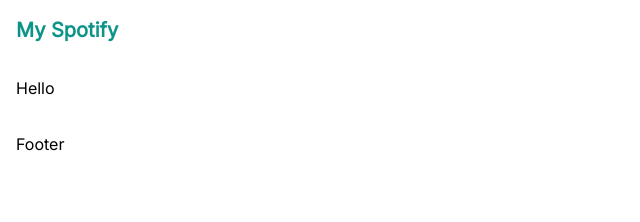
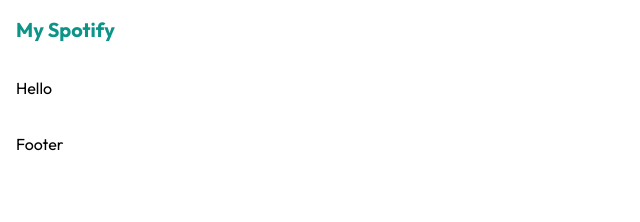
Before and after one commit to sozonome/my-spotify-nuxt, a Nuxt app: page / in a window 1280 px wide. Shown: the top 222 px of the page, without its empty margins (0-640 px from the left). Built offline with nearby package versions, Linux system fonts and the light colour scheme.

Commit message:
chore: setup tailwind and font

```diff
--- /dev/null
+++ b/assets/css/tailwind.css
@@ -0,0 +1,5 @@
+@import url("https://fonts.googleapis.com/css2?family=Outfit:wght@100..900&display=swap");
+
+@tailwind base;
+@tailwind components;
+@tailwind utilities;
--- a/nuxt.config.ts
+++ b/nuxt.config.ts
@@ -2,16 +2,8 @@ import { defineNuxtConfig } from "nuxt";
 
 // https://v3.nuxtjs.org/api/configuration/nuxt.config
 export default defineNuxtConfig({
-  modules: ["@nuxtjs/tailwindcss", "@nuxtjs/google-fonts"],
+  modules: ["@nuxtjs/tailwindcss"],
   typescript: {
     shim: false,
   },
-  googleFonts: {
-    display: "swap",
-    families: {
-      Inter: {
-        wght: [100, 200, 300, 400, 500, 600, 700, 800, 900]
-      },
-    },
-  },
 });
--- a/package.json
+++ b/package.json
@@ -7,8 +7,8 @@
     "preview": "nuxt preview"
   },
   "devDependencies": {
-    "@nuxtjs/google-fonts": "^1.3.0",
     "@nuxtjs/tailwindcss": "^5.1.3",
+    "@tailwindcss/typography": "^0.5.2",
     "nuxt": "3.0.0-rc.4"
   }
 }
--- a/tailwind.config.js
+++ b/tailwind.config.js
@@ -4,9 +4,10 @@ const defaultTheme = require("tailwindcss/defaultTheme");
 module.exports = {
   content: [],
   theme: {
-    extend: {},
-    fontFamily: {
-      sans: ["Inter", ...defaultTheme.fontFamily.sans],
+    extend: {
+      fontFamily: {
+        sans: ["Outfit", ...defaultTheme.fontFamily.sans],
+      },
     },
   },
   plugins: [],
```
Also changed, not shown: 1 other file (tests, documents, lock files or other folders).
